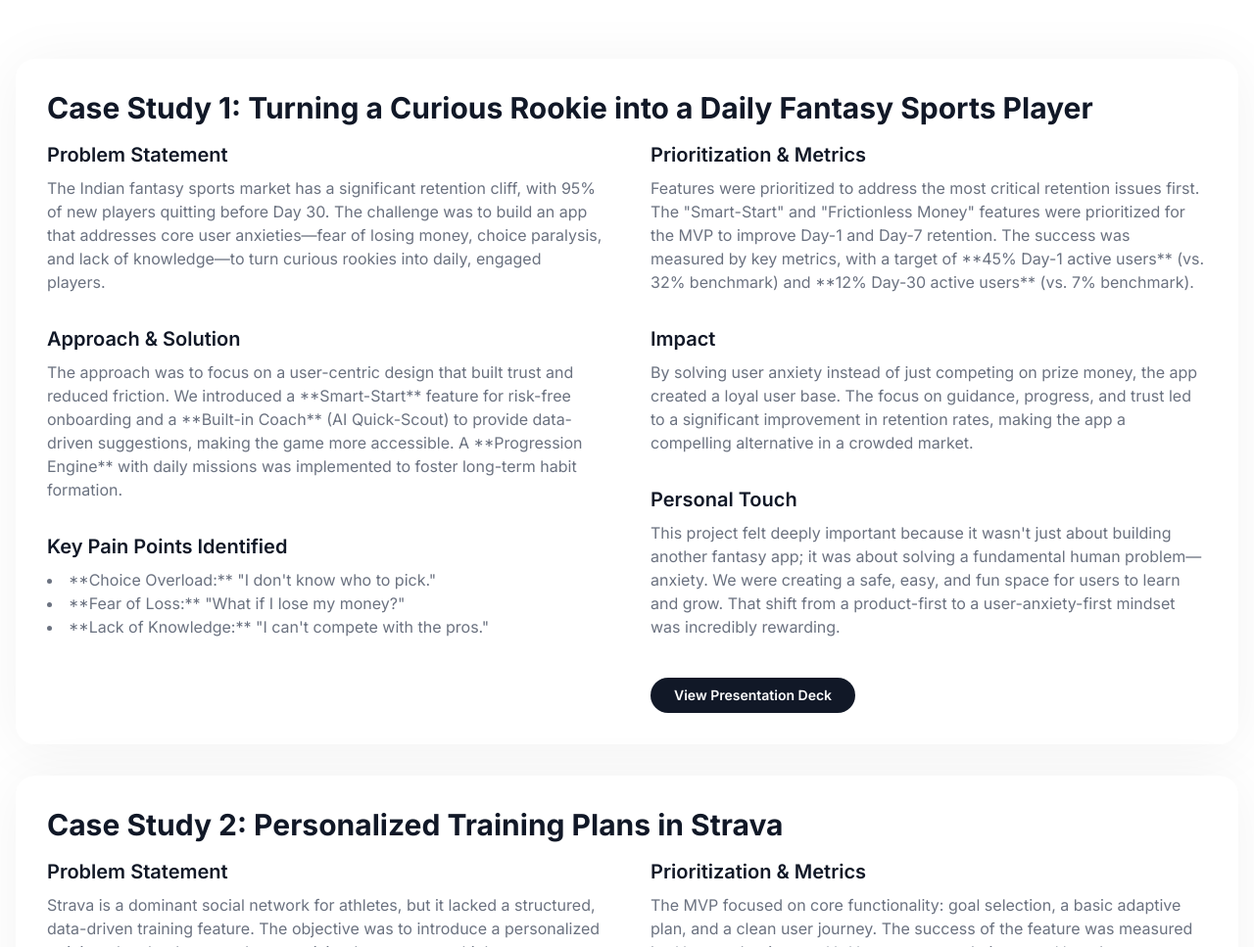
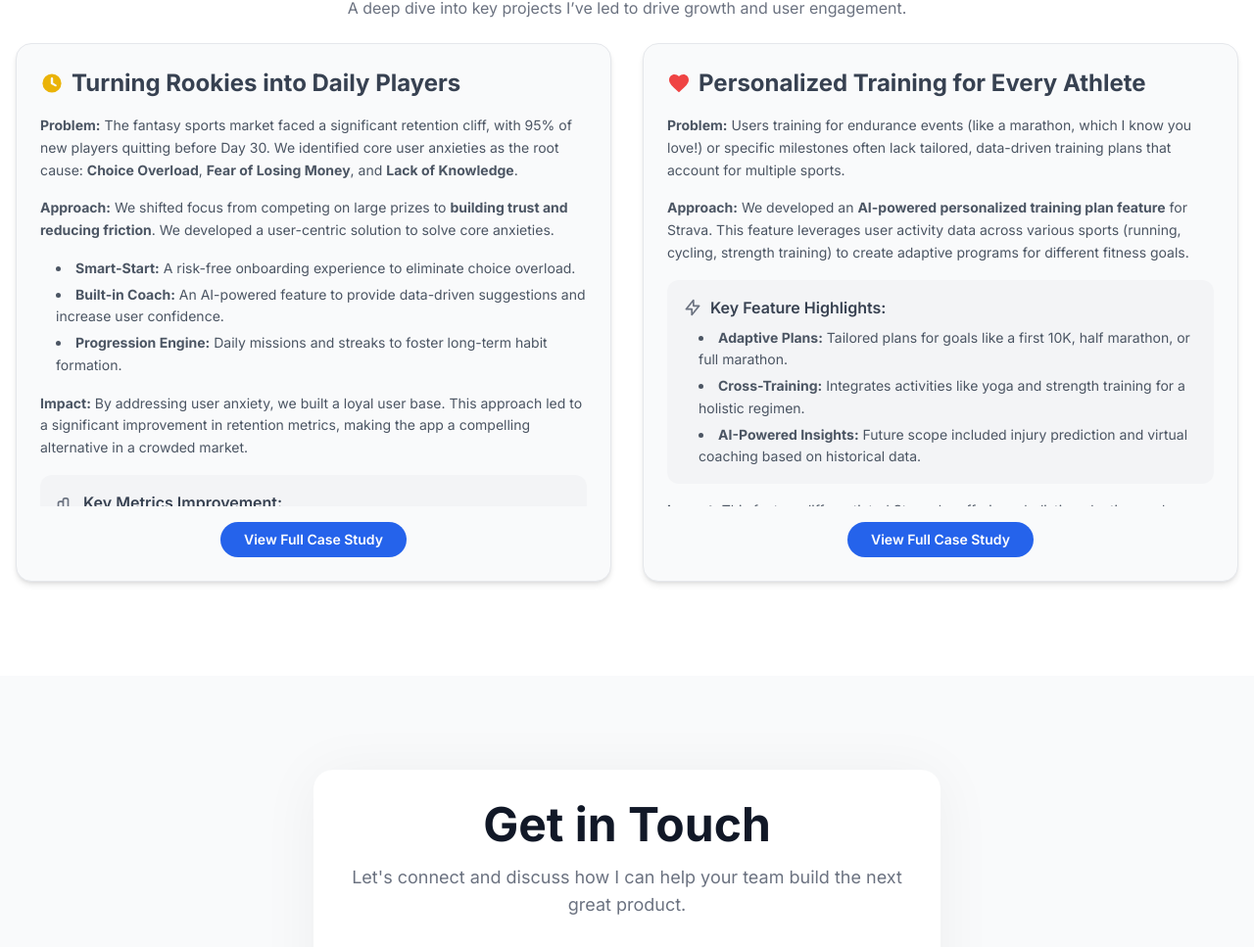
Before and after one commit to abyssingh/abhishek-portfolio, a plain HTML site: page index.html in a window 1280 px wide. Shown: the part 1185-2152 px from the top of the page at 98% size. Drawn offline with nearby package versions, Linux system fonts and the light colour scheme.

Commit message:
Update index.html
UI update of case studies card for better readability and experience along with content formatting improvement.

```diff
--- a/index.html
+++ b/index.html
@@ -208,6 +208,26 @@
             50% { transform: translateY(-5px); }
         }
 
+        /* Styles for the new case study section */
+        .card-container {
+            height: 400px;
+            overflow-y: auto;
+            scrollbar-width: thin; /* For Firefox */
+            scrollbar-color: #d1d5db #f3f4f6; /* For Firefox */
+        }
+        .card-container::-webkit-scrollbar {
+            width: 8px;
+        }
+        .card-container::-webkit-scrollbar-track {
+            background: #f3f4f6;
+            border-radius: 10px;
+        }
+        .card-container::-webkit-scrollbar-thumb {
+            background-color: #d1d5db;
+            border-radius: 10px;
+            border: 2px solid #f3f4f6;
+        }
+
         /* Mobile-specific styles */
         @media (max-width: 768px) {
             .container {
@@ -311,107 +331,111 @@
     <!-- Case Studies Section -->
     <section id="case-studies" class="section bg-white">
         <div class="container">
-            <h2 class="text-4xl md:text-5xl font-bold text-center mb-12 md:mb-20">Case Studies</h2>
+            <!-- Header -->
+            <h2 class="text-4xl font-bold text-gray-800 text-center mb-6">Product Case Studies</h2>
+            <p class="text-center text-gray-500 mb-6">A deep dive into key projects I’ve led to drive growth and user engagement.</p>
 
-            <!-- Case Study 1 -->
-            <div class="case-study">
-                <h3 class="text-2xl md:text-3xl font-bold mb-4">Case Study 1: Turning a Curious Rookie into a Daily Fantasy Sports Player</h3>
-                <div class="grid md:grid-cols-2 gap-8 md:gap-12">
-                    <div>
-                        <div class="mb-4 md:mb-8">
-                            <h4 class="text-xl font-semibold mb-2">Problem Statement</h4>
-                            <p class="text-gray-500 text-sm md:text-base">
-                                The Indian fantasy sports market has a significant retention cliff, with 95% of new players quitting before Day 30. The challenge was to build an app that addresses core user anxieties—fear of losing money, choice paralysis, and lack of knowledge—to turn curious rookies into daily, engaged players.
-                            </p>
-                        </div>
-                        <div class="mb-4 md:mb-8">
-                            <h4 class="text-xl font-semibold mb-2">Approach & Solution</h4>
-                            <p class="text-gray-500 text-sm md:text-base">
-                                The approach was to focus on a user-centric design that built trust and reduced friction. We introduced a **Smart-Start** feature for risk-free onboarding and a **Built-in Coach** (AI Quick-Scout) to provide data-driven suggestions, making the game more accessible. A **Progression Engine** with daily missions was implemented to foster long-term habit formation.
-                            </p>
-                        </div>
-                        <div class="mb-4 md:mb-8">
-                            <h4 class="text-xl font-semibold mb-2">Key Pain Points Identified</h4>
-                            <ul class="list-disc list-inside text-gray-500 text-sm md:text-base">
-                                <li>**Choice Overload:** "I don't know who to pick."</li>
-                                <li>**Fear of Loss:** "What if I lose my money?"</li>
-                                <li>**Lack of Knowledge:** "I can't compete with the pros."</li>
-                            </ul>
+            <!-- Container for both cards -->
+            <div class="flex flex-col md:flex-row space-y-8 md:space-y-0 md:space-x-8">
+
+                <!-- Card 1: Fantasy Sports App -->
+                <div class="w-full md:w-1/2 bg-gray-50 p-6 rounded-2xl border border-gray-200 flex flex-col shadow-md">
+                    <h2 class="text-2xl font-bold text-gray-700 mb-4 flex items-center gap-2">
+                        <svg class="w-6 h-6 text-yellow-500" fill="currentColor" viewBox="0 0 20 20">
+                            <path fill-rule="evenodd" d="M10 18a8 8 0 100-16 8 8 0 000 16zm1-12a1 1 0 10-2 0v4.25a.75.75 0 00.413.684l3.5 1.75a.75.75 0 00.674-1.348L11 9.49V6z" clip-rule="evenodd" />
+                        </svg>
+                        Turning Rookies into Daily Players
+                    </h2>
+                    <div class="card-container text-gray-600 space-y-4">
+                        <p class="text-sm leading-relaxed">
+                            <strong>Problem:</strong> The fantasy sports market faced a significant retention cliff, with 95% of new players quitting before Day 30. We identified core user anxieties as the root cause: <strong>Choice Overload</strong>, <strong>Fear of Losing Money</strong>, and <strong>Lack of Knowledge</strong>.
+                        </p>
+                        <p class="text-sm leading-relaxed">
+                            <strong>Approach:</strong> We shifted focus from competing on large prizes to <strong>building trust and reducing friction</strong>. We developed a user-centric solution to solve core anxieties.
+                        </p>
+                        <ul class="list-disc list-inside text-sm leading-relaxed space-y-1 ml-4">
+                            <li><strong>Smart-Start:</strong> A risk-free onboarding experience to eliminate choice overload.</li>
+                            <li><strong>Built-in Coach:</strong> An AI-powered feature to provide data-driven suggestions and increase user confidence.</li>
+                            <li><strong>Progression Engine:</strong> Daily missions and streaks to foster long-term habit formation.</li>
+                        </ul>
+                        <p class="text-sm leading-relaxed">
+                            <strong>Impact:</strong> By addressing user anxiety, we built a loyal user base. This approach led to a significant improvement in retention metrics, making the app a compelling alternative in a crowded market.
+                        </p>
+                        <div class="bg-gray-100 p-4 rounded-xl mt-4">
+                            <h3 class="font-semibold text-gray-700 mb-2 flex items-center gap-2">
+                                <svg class="w-5 h-5 text-gray-500" fill="none" stroke="currentColor" viewBox="0 0 24 24" xmlns="http://www.w3.org/2000/svg">
+                                    <path stroke-linecap="round" stroke-linejoin="round" stroke-width="2" d="M9 19v-6a2 2 0 00-2-2H5a2 2 0 00-2 2v6a2 2 0 002 2h2a2 2 0 002-2zm0 0V9a2 2 0 012-2h2a2 2 0 012 2v10m-6 0a2 2 0 002 2h2a2 2 0 002-2m-6 0h6"></path>
+                                </svg>
+                                Key Metrics Improvement:
+                            </h3>
+                            <table class="w-full text-sm text-left text-gray-600">
+                                <thead>
+                                    <tr class="border-b border-gray-300">
+                                        <th class="py-2">Metric</th>
+                                        <th class="py-2">Benchmark</th>
+                                        <th class="py-2">Our Target</th>
+                                    </tr>
+                                </thead>
+                                <tbody>
+                                    <tr>
+                                        <td class="py-2">Day-1 Active Users</td>
+                                        <td class="py-2">32%</td>
+                                        <td class="py-2">45%</td>
+                                    </tr>
+                                    <tr>
+                                        <td class="py-2">Day-30 Active Users</td>
+                                        <td class="py-2">7%</td>
+                                        <td class="py-2">12%</td>
+                                    </tr>
+                                </tbody>
+                            </table>
                         </div>
                     </div>
-                    <div>
-                        <div class="mb-4 md:mb-8">
-                            <h4 class="text-xl font-semibold mb-2">Prioritization & Metrics</h4>
-                            <p class="text-gray-500 text-sm md:text-base">
-                                Features were prioritized to address the most critical retention issues first. The "Smart-Start" and "Frictionless Money" features were prioritized for the MVP to improve Day-1 and Day-7 retention. The success was measured by key metrics, with a target of **45% Day-1 active users** (vs. 32% benchmark) and **12% Day-30 active users** (vs. 7% benchmark).
-                            </p>
-                        </div>
-                        <div class="mb-4 md:mb-8">
-                            <h4 class="text-xl font-semibold mb-2">Impact</h4>
-                            <p class="text-gray-500 text-sm md:text-base">
-                                By solving user anxiety instead of just competing on prize money, the app created a loyal user base. The focus on guidance, progress, and trust led to a significant improvement in retention rates, making the app a compelling alternative in a crowded market.
-                            </p>
-                        </div>
-                        <div class="mb-4 md:mb-8">
-                            <h4 class="text-xl font-semibold mb-2">Personal Touch</h4>
-                            <p class="text-gray-500 text-sm md:text-base">
-                                This project felt deeply important because it wasn't just about building another fantasy app; it was about solving a fundamental human problem—anxiety. We were creating a safe, easy, and fun space for users to learn and grow. That shift from a product-first to a user-anxiety-first mindset was incredibly rewarding.
-                            </p>
-                        </div>
-                        <a href="https://docs.google.com/presentation/d/1neDuNyTigXJ9UhwxSCSe_uWEqKvBhPPIEeDJu02iTOw/edit?usp=sharing" target="_blank" class="inline-block mt-2 px-6 py-2 bg-gray-900 text-white rounded-full font-semibold text-sm hover:bg-blue-600 transition-colors duration-200">
-                            View Presentation Deck
+                    <div class="mt-4 text-center">
+                        <a href="https://canvas.google.com/contentFetch?contentFetchId=uploaded:New Fantasy Sports App.pptx" target="_blank" class="inline-block px-6 py-2 bg-blue-600 text-white rounded-full font-semibold text-sm hover:bg-blue-700 transition-colors duration-200">
+                            View Full Case Study
                         </a>
                     </div>
                 </div>
-            </div>
 
-            <!-- Case Study 2 -->
-            <div class="case-study">
-                <h3 class="text-2xl md:text-3xl font-bold mb-4">Case Study 2: Personalized Training Plans in Strava</h3>
-                <div class="grid md:grid-cols-2 gap-8 md:gap-12">
-                    <div>
-                        <div class="mb-4 md:mb-8">
-                            <h4 class="text-xl font-semibold mb-2">Problem Statement</h4>
-                            <p class="text-gray-500 text-sm md:text-base">
-                                Strava is a dominant social network for athletes, but it lacked a structured, data-driven training feature. The objective was to introduce a personalized training plan that leveraged user activity data across multiple sports to provide tailored programs for events like a full marathon or half marathon, and to differentiate Strava in the market.
-                            </p>
-                        </div>
-                        <div class="mb-4 md:mb-8">
-                            <h4 class="text-xl font-semibold mb-2">Approach & Solution</h4>
-                            <p class="text-gray-500 text-sm md:text-base">
-                                The approach was to integrate a structured training module into Strava's existing platform. The solution involved an **Adaptive Training Plan** that dynamically adjusts based on a user's past activities and progress, including cross-training activities like cycling and strength training, promoting a holistic approach to fitness and injury prevention.
-                            </p>
-                        </div>
-                        <div class="mb-4 md:mb-8">
-                            <h4 class="text-xl font-semibold mb-2">Key Pain Points Identified</h4>
-                            <ul class="list-disc list-inside text-gray-500 text-sm md:text-base">
-                                <li>**Generic Plans:** "A one-size-fits-all plan doesn't work for me."</li>
-                                <li>**Lack of Guidance:** "I don't know where to start or how to train properly."</li>
-                                <li>**Risk of Injury:** "I'm worried about getting injured with an unguided training plan."</li>
+                <!-- Card 2: Strava Personalized Training Plan -->
+                <div class="w-full md:w-1/2 bg-gray-50 p-6 rounded-2xl border border-gray-200 flex flex-col shadow-md">
+                    <h2 class="text-2xl font-bold text-gray-700 mb-4 flex items-center gap-2">
+                        <svg class="w-6 h-6 text-red-500" fill="currentColor" viewBox="0 0 24 24" xmlns="http://www.w3.org/2000/svg">
+                            <path d="M12 21.35l-1.45-1.32C5.4 15.36 2 12.28 2 8.5 2 5.42 4.42 3 7.5 3c1.74 0 3.41.81 4.5 2.09C13.09 3.81 14.76 3 16.5 3 19.58 3 22 5.42 22 8.5c0 3.78-3.4 6.86-8.55 11.54L12 21.35z"/>
+                        </svg>
+                        Personalized Training for Every Athlete
+                    </h2>
+                    <div class="card-container text-gray-600 space-y-4">
+                        <p class="text-sm leading-relaxed">
+                            <strong>Problem:</strong> Users training for endurance events (like a marathon, which I know you love!) or specific milestones often lack tailored, data-driven training plans that account for multiple sports.
+                        </p>
+                        <p class="text-sm leading-relaxed">
+                            <strong>Approach:</strong> We developed an <strong>AI-powered personalized training plan feature</strong> for Strava. This feature leverages user activity data across various sports (running, cycling, strength training) to create adaptive programs for different fitness goals.
+                        </p>
+                        <div class="bg-gray-100 p-4 rounded-xl mt-4">
+                            <h3 class="font-semibold text-gray-700 mb-2 flex items-center gap-2">
+                                <svg class="w-5 h-5 text-gray-500" fill="none" stroke="currentColor" viewBox="0 0 24 24" xmlns="http://www.w3.org/2000/svg">
+                                    <path stroke-linecap="round" stroke-linejoin="round" stroke-width="2" d="M13 10V3L4 14h7v7l9-11h-7z"></path>
+                                </svg>
+                                Key Feature Highlights:
+                            </h3>
+                            <ul class="list-disc list-inside text-sm leading-relaxed space-y-1 ml-4">
+                                <li><strong>Adaptive Plans:</strong> Tailored plans for goals like a first 10K, half marathon, or full marathon.</li>
+                                <li><strong>Cross-Training:</strong> Integrates activities like yoga and strength training for a holistic regimen.</li>
+                                <li><strong>AI-Powered Insights:</strong> Future scope included injury prediction and virtual coaching based on historical data.</li>
                             </ul>
                         </div>
+                        <p class="text-sm leading-relaxed">
+                            <strong>Impact:</strong> This feature differentiated Strava by offering a holistic, adaptive, and personalized experience. It helped users achieve their fitness goals more efficiently, driving higher completion rates and overall engagement with the platform and community.
+                        </p>
+                        <p class="text-sm leading-relaxed">
+                            <strong>Success Metrics:</strong> We measured success through user adoption rates, training program completion rates, improvement in performance metrics (e.g., pace), and overall user retention.
+                        </p>
                     </div>
-                    <div>
-                        <div class="mb-4 md:mb-8">
-                            <h4 class="text-xl font-semibold mb-2">Prioritization & Metrics</h4>
-                            <p class="text-gray-500 text-sm md:text-base">
-                                The MVP focused on core functionality: goal selection, a basic adaptive plan, and a clean user journey. The success of the feature was measured by **user adoption rate**, **program completion rates**, and **improvement in user running performance** (e.g., race completion rates and pace).
-                            </p>
-                        </div>
-                        <div class="mb-4 md:mb-8">
-                            <h4 class="text-xl font-semibold mb-2">Impact</h4>
-                            <p class="text-gray-500 text-sm md:text-base">
-                                This feature differentiates Strava by offering a holistic, adaptive, and personalized training experience. It leverages the platform's unique data insights to help users achieve their fitness goals while engaging with the community, ultimately driving higher user retention and engagement.
-                            </p>
-                        </div>
-                        <div class="mb-4 md:mb-8">
-                            <h4 class="text-xl font-semibold mb-2">Personal Touch</h4>
-                            <p class="text-gray-500 text-sm md:text-base">
-                                Having run a marathon myself, I know the dedication and planning required. This project resonated with me on a personal level. I felt like I was building a tool I would have genuinely needed and appreciated during my own training, and the opportunity to merge my personal passion for running with my professional expertise was incredibly fulfilling.
-                            </p>
-                        </div>
-                        <a href="https://drive.google.com/file/d/184GKqJY6_g6e3eh4IimwedJtvhp6vWv6/view?usp=sharing" target="_blank" class="inline-block mt-2 px-6 py-2 bg-gray-900 text-white rounded-full font-semibold text-sm hover:bg-blue-600 transition-colors duration-200">
-                            View PRD
+                    <div class="mt-4 text-center">
+                        <a href="https://canvas.google.com/contentFetch?contentFetchId=uploaded:1744127147081.pdf" target="_blank" class="inline-block px-6 py-2 bg-blue-600 text-white rounded-full font-semibold text-sm hover:bg-blue-700 transition-colors duration-200">
+                            View Full Case Study
                         </a>
                     </div>
                 </div>
```
